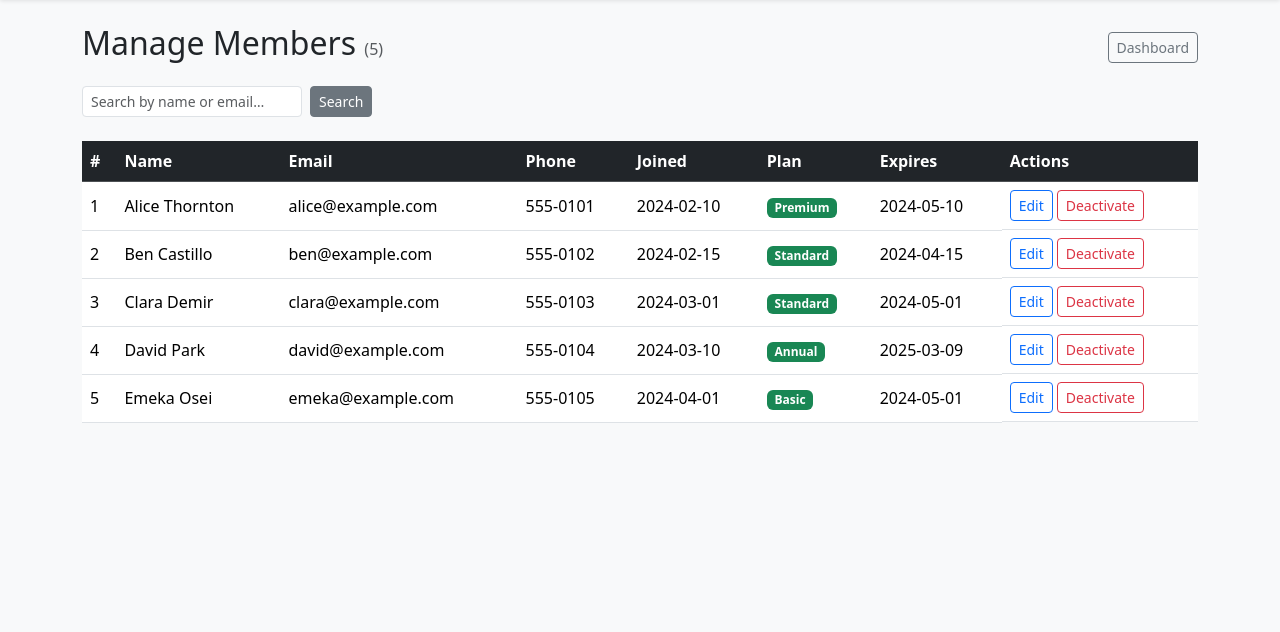
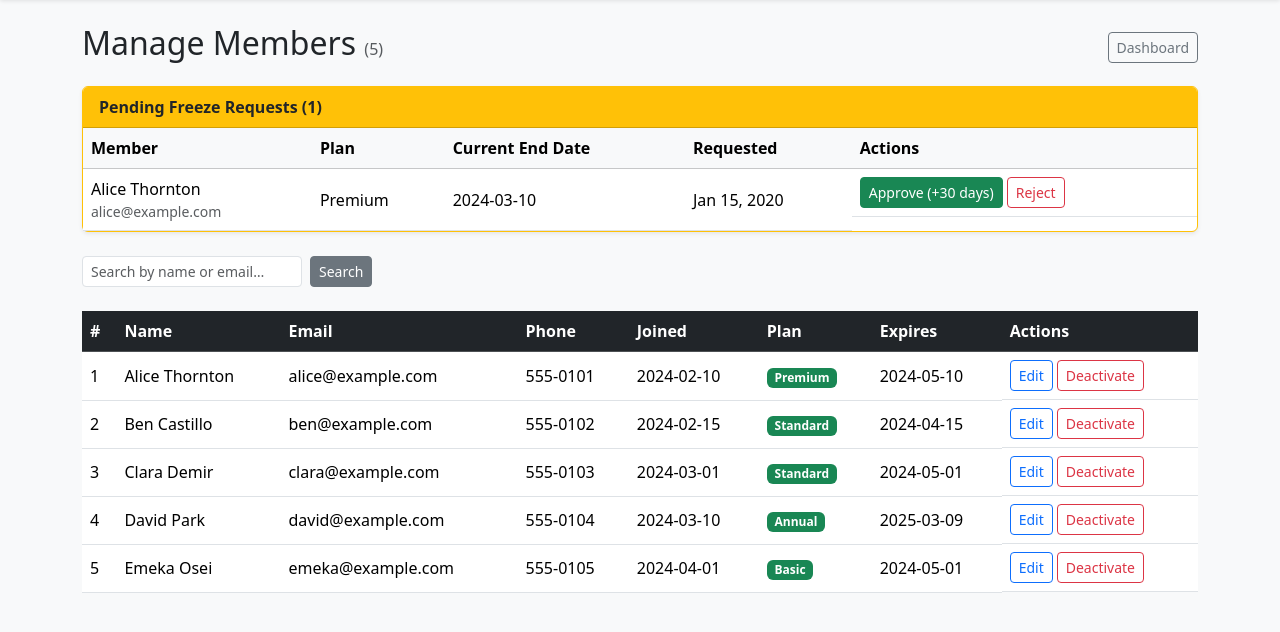
Before and after one commit to lubdhak7414/RepBase, a PHP site: page /admin_members.php in a window 1280 px wide. Shown: the part 56-688 px from the top of the page. Run offline with PHP 8.4, Linux system fonts and the light colour scheme; a user stored in the database is signed in; data comes from the database, SQL or seed files in the repository; tables that the repository leaves empty hold one stand-in row (values such as "Sample post").

Commit message:
Freeze request flow — member submits, admin approves and extends end date

```diff
--- a/admin_members.php
+++ b/admin_members.php
@@ -14,6 +14,57 @@ if ($_SERVER['REQUEST_METHOD'] === 'POST' && isset($_POST['toggle_membership']))
     $stmt = $db->prepare("UPDATE membership SET Active = ? WHERE Membership_id = ?");
     $stmt->execute([$newActive, $msid]);
     flash_set('success', 'Membership status updated.');
+    header('Location: admin_members.php');
+    exit;
+}
+
+// Handle freeze approval
+if ($_SERVER['REQUEST_METHOD'] === 'POST' && isset($_POST['approve_freeze'])) {
+    $freezeId = (int)$_POST['freeze_id'];
+
+    // Fetch freeze details
+    $stmt = $db->prepare("SELECT * FROM membership_freeze WHERE Freeze_id = ? AND Status = 'pending'");
+    $stmt->execute([$freezeId]);
+    $freeze = $stmt->fetch();
+
+    if ($freeze) {
+        $msid = (int)$freeze['Membership_id'];
+        try {
+            $db->beginTransaction();
+            // Approve and immediately complete the freeze (30-day extension)
+            $upd = $db->prepare("
+                UPDATE membership_freeze
+                SET Status = 'completed',
+                    FrozenAt = CURDATE(),
+                    UnfrozenAt = DATE_ADD(CURDATE(), INTERVAL 30 DAY),
+                    DaysExtended = 30
+                WHERE Freeze_id = ?
+            ");
+            $upd->execute([$freezeId]);
+
+            // Extend the membership end date by 30 days
+            $ext = $db->prepare("UPDATE membership SET EndDate = DATE_ADD(EndDate, INTERVAL 30 DAY) WHERE Membership_id = ?");
+            $ext->execute([$msid]);
+
+            $db->commit();
+            flash_set('success', 'Freeze approved — membership end date extended by 30 days.');
+        } catch (\Exception $e) {
+            $db->rollBack();
+            flash_set('error', 'Could not process freeze approval.');
+        }
+    } else {
+        flash_set('error', 'Freeze request not found or already processed.');
+    }
+    header('Location: admin_members.php');
+    exit;
+}
+
+// Handle freeze rejection
+if ($_SERVER['REQUEST_METHOD'] === 'POST' && isset($_POST['reject_freeze'])) {
+    $freezeId = (int)$_POST['freeze_id'];
+    $stmt = $db->prepare("UPDATE membership_freeze SET Status = 'rejected' WHERE Freeze_id = ? AND Status = 'pending'");
+    $stmt->execute([$freezeId]);
+    flash_set('success', 'Freeze request rejected.');
     header('Location: admin_members.php');
     exit;
 }
@@ -69,6 +120,21 @@ if ($editId) {
     $editMember = $stmt->fetch();
 }
 
+// Pending freeze requests
+$pendingFreezes = $db->query("
+    SELECT mf.Freeze_id, mf.RequestedAt,
+           mem.Name AS MemberName, mem.Email,
+           p.Name AS PlanName,
+           ms.EndDate AS CurrentEndDate,
+           ms.Membership_id
+    FROM membership_freeze mf
+    JOIN membership ms  ON ms.Membership_id  = mf.Membership_id
+    JOIN plan p         ON p.Plan_id          = ms.Plan_id
+    JOIN member mem     ON mem.Member_id      = mf.RequestedBy
+    WHERE mf.Status = 'pending'
+    ORDER BY mf.RequestedAt ASC
+")->fetchAll();
+
 page_head('Manage Members');
 page_nav();
 ?>
@@ -78,6 +144,54 @@ page_nav();
     <h2>Manage Members <span class="text-muted fs-6">(<?= count($members) ?>)</span></h2>
     <a href="staff_dashboard.php" class="btn btn-outline-secondary btn-sm">Dashboard</a>
   </div>
+
+  <?php if (!empty($pendingFreezes)): ?>
+  <div class="card shadow-sm mb-4 border-warning">
+    <div class="card-header fw-bold bg-warning text-dark">
+      Pending Freeze Requests (<?= count($pendingFreezes) ?>)
+    </div>
+    <div class="card-body p-0">
+      <div class="table-responsive">
+        <table class="table table-hover mb-0 align-middle">
+          <thead class="table-light">
+            <tr>
+              <th>Member</th>
+              <th>Plan</th>
+              <th>Current End Date</th>
+              <th>Requested</th>
+              <th>Actions</th>
+            </tr>
+          </thead>
+          <tbody>
+            <?php foreach ($pendingFreezes as $fr): ?>
+            <tr>
+              <td>
+                <?= e($fr['MemberName']) ?>
+                <small class="text-muted d-block"><?= e($fr['Email']) ?></small>
+              </td>
+              <td><?= e($fr['PlanName']) ?></td>
+              <td><?= e($fr['CurrentEndDate']) ?></td>
+              <td><?= e(date('M j, Y', strtotime($fr['RequestedAt']))) ?></td>
+              <td class="d-flex gap-1">
+                <form method="post" class="d-inline">
+                  <input type="hidden" name="approve_freeze" value="1">
+                  <input type="hidden" name="freeze_id" value="<?= (int)$fr['Freeze_id'] ?>">
+                  <button class="btn btn-sm btn-success" type="submit">Approve (+30 days)</button>
+                </form>
+                <form method="post" class="d-inline">
+                  <input type="hidden" name="reject_freeze" value="1">
+                  <input type="hidden" name="freeze_id" value="<?= (int)$fr['Freeze_id'] ?>">
+                  <button class="btn btn-sm btn-outline-danger" type="submit">Reject</button>
+                </form>
+              </td>
+            </tr>
+            <?php endforeach; ?>
+          </tbody>
+        </table>
+      </div>
+    </div>
+  </div>
+  <?php endif; ?>
 
   <form method="get" class="row g-2 mb-4">
     <div class="col-auto">
```
